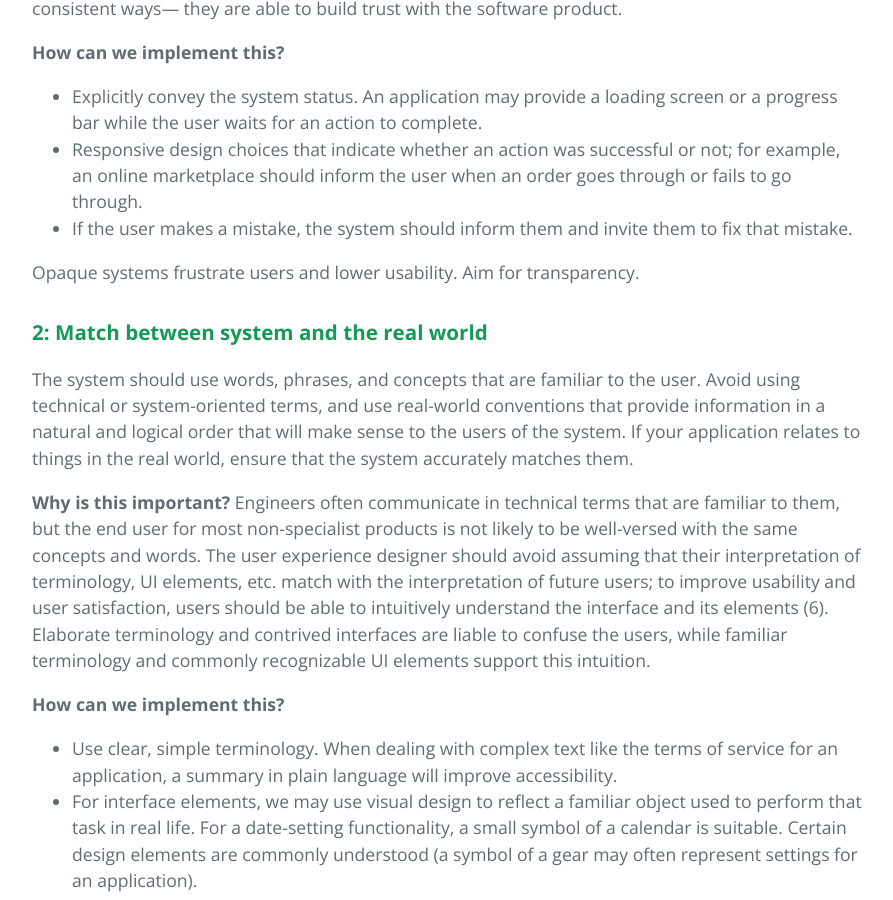
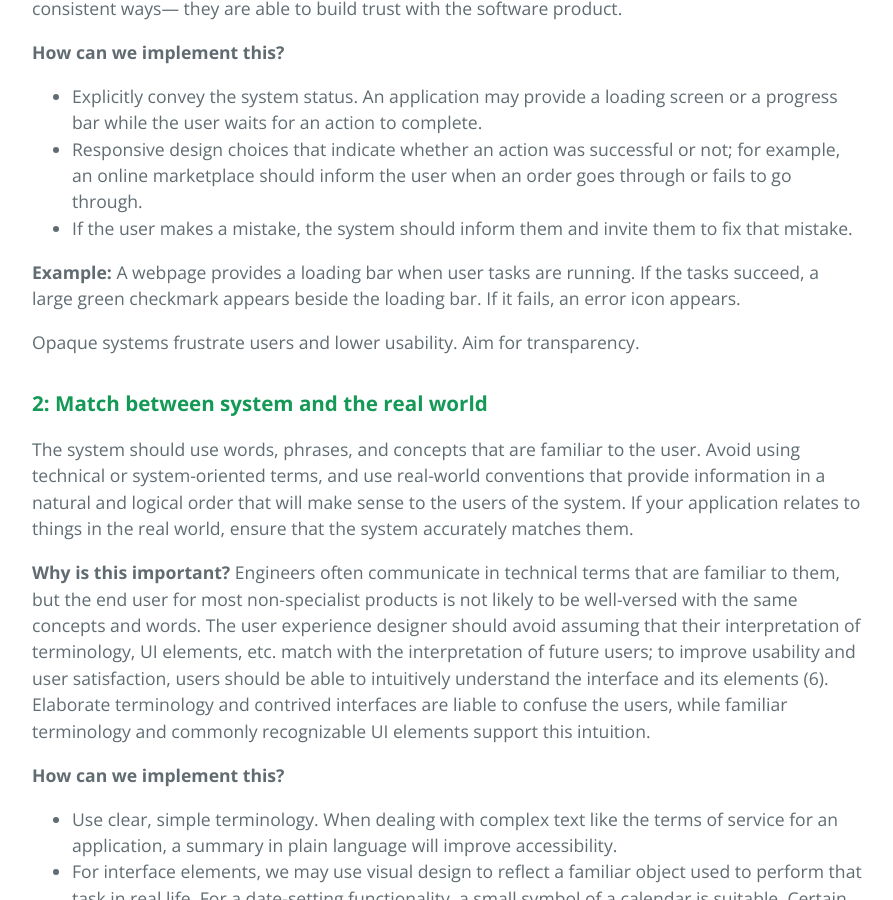
Before and after one commit to learning-software-engineering/learning-software-engineering.github.io, a Jekyll site: the page built from Topics/User_Experience/Usability_Heuristics.md, in a window 1280 px wide and 900 px high, scrolled down 1710 px. Shown: the whole window, without its empty margins (192-1085 px from the left). Built offline with Jekyll 4.4.1, drawn with Linux system fonts in a browser that asks for light colours; our own code applies the rules of GitHub Pages for plain Markdown files.

Commit message:
Update Usability_Heuristics.md

```diff
--- a/Topics/User_Experience/Usability_Heuristics.md
+++ b/Topics/User_Experience/Usability_Heuristics.md
@@ -33,7 +33,10 @@ __How can we implement this?__
 - Responsive design choices that indicate whether an action was successful or not; for example, an online marketplace should inform the user when an order goes through or fails to go through.
 - If the user makes a mistake, the system should inform them and invite them to fix that mistake.
 
+**Example:** A webpage provides a loading bar when user tasks are running. If the tasks succeed, a large green checkmark appears beside the loading bar. If it fails, an error icon appears.
+
 Opaque systems frustrate users and lower usability. Aim for transparency.
+
 
 
 ### **2: Match between system and the real world**
```
